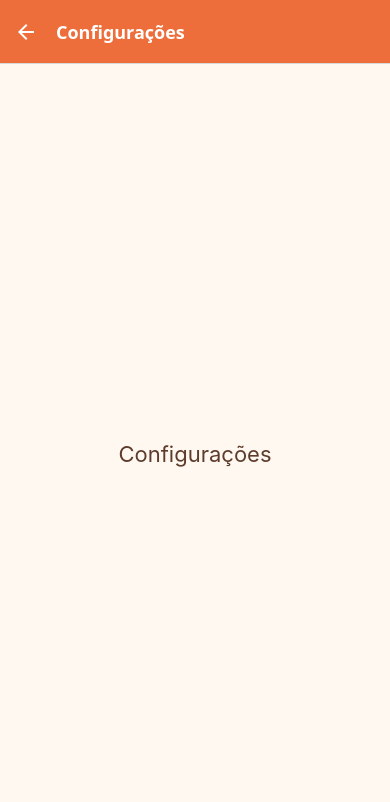
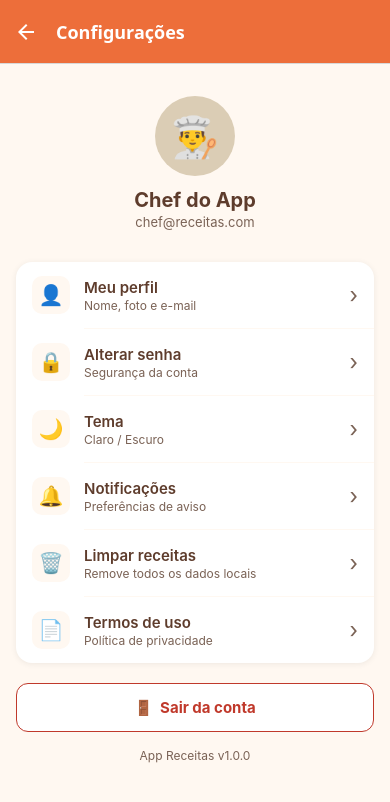
Before and after one commit to marcuspenha/AppReceitas, a React Native app: screen /Settings in a window 390 px wide. Shown: the top 802 px of the page. Built offline with nearby package versions, Linux system fonts and the light colour scheme.

Commit message:
Teste de implementação SettingsScreen

```diff
--- a/src/screens/SettingsScreen/index.jsx
+++ b/src/screens/SettingsScreen/index.jsx
@@ -1,16 +1,188 @@
-import { View, Text, StyleSheet } from 'react-native';
+import { View, Text, TouchableOpacity,
+         ScrollView, StyleSheet, Alert } from 'react-native';
 import colors from '../../constants/colors';
 
-export default function SettingsScreen() {
+const SETTINGS_ITEMS = [
+  { id: '1', icon: '👤', label: 'Meu perfil',         description: 'Nome, foto e e-mail' },
+  { id: '2', icon: '🔒', label: 'Alterar senha',       description: 'Segurança da conta' },
+  { id: '3', icon: '🌙', label: 'Tema',                description: 'Claro / Escuro' },
+  { id: '4', icon: '🔔', label: 'Notificações',        description: 'Preferências de aviso' },
+  { id: '5', icon: '🗑️', label: 'Limpar receitas',     description: 'Remove todos os dados locais' },
+  { id: '6', icon: '📄', label: 'Termos de uso',       description: 'Política de privacidade' },
+];
+
+function SettingItem({ icon, label, description, onPress }) {
   return (
-    <View style={styles.container}>
-      <Text style={styles.title}>Configurações</Text>
-    </View>
+    <TouchableOpacity style={styles.item} onPress={onPress} activeOpacity={0.75}>
+      <View style={styles.itemIcon}>
+        <Text style={styles.itemEmoji}>{icon}</Text>
+      </View>
+      <View style={styles.itemBody}>
+        <Text style={styles.itemLabel}>{label}</Text>
+        <Text style={styles.itemDescription}>{description}</Text>
+      </View>
+      <Text style={styles.itemArrow}>›</Text>
+    </TouchableOpacity>
+  );
+}
+
+export default function SettingsScreen({ navigation }) {
+  const handleLogout = () => {
+    Alert.alert(
+      'Sair da conta',
+      'Tem certeza que deseja sair?',
+      [
+        { text: 'Cancelar', style: 'cancel' },
+        { text: 'Sair', style: 'destructive',
+          onPress: () => navigation.navigate('Login') },
+      ]
+    );
+  };
+
+  return (
+    <ScrollView style={styles.container} showsVerticalScrollIndicator={false}>
+      {/* Avatar / perfil resumido */}
+      <View style={styles.profile}>
+        <View style={styles.avatar}>
+          <Text style={styles.avatarEmoji}>👨‍🍳</Text>
+        </View>
+        <Text style={styles.profileName}>Chef do App</Text>
+        <Text style={styles.profileEmail}>chef@receitas.com</Text>
+      </View>
+
+      {/* Lista de opções */}
+      <View style={styles.card}>
+        {SETTINGS_ITEMS.map((item, index) => (
+          <View key={item.id}>
+            <SettingItem
+              icon={item.icon}
+              label={item.label}
+              description={item.description}
+              onPress={() => Alert.alert(item.label, 'Em breve disponível!')}
+            />
+            {index < SETTINGS_ITEMS.length - 1 && (
+              <View style={styles.separator} />
+            )}
+          </View>
+        ))}
+      </View>
+
+      {/* Botão de logout */}
+      <TouchableOpacity
+        style={styles.logoutButton}
+        onPress={handleLogout}
+        activeOpacity={0.85}
+      >
+        <Text style={styles.logoutText}>🚪  Sair da conta</Text>
+      </TouchableOpacity>
+
+      <Text style={styles.version}>App Receitas v1.0.0</Text>
+    </ScrollView>
   );
 }
 
 const styles = StyleSheet.create({
-  container: { flex: 1, backgroundColor: colors.background,
-    alignItems: 'center', justifyContent: 'center' },
-  title: { fontSize: 22, color: colors.text },
+  container: {
+    flex: 1,
+    backgroundColor: colors.background,
+  },
+  profile: {
+    alignItems: 'center',
+    paddingVertical: 32,
+    paddingHorizontal: 24,
+  },
+  avatar: {
+    width: 80,
+    height: 80,
+    borderRadius: 40,
+    backgroundColor: colors.surface,
+    alignItems: 'center',
+    justifyContent: 'center',
+    marginBottom: 12,
+  },
+  avatarEmoji: {
+    fontSize: 40,
+  },
+  profileName: {
+    fontSize: 20,
+    fontWeight: 'bold',
+    color: colors.text,
+  },
+  profileEmail: {
+    fontSize: 13,
+    color: colors.textLight,
+    marginTop: 2,
+  },
+  card: {
+    backgroundColor: colors.white,
+    marginHorizontal: 16,
+    borderRadius: 16,
+    overflow: 'hidden',
+    elevation: 2,
+    shadowColor: '#000',
+    shadowOffset: { width: 0, height: 1 },
+    shadowOpacity: 0.07,
+    shadowRadius: 6,
+  },
+  item: {
+    flexDirection: 'row',
+    alignItems: 'center',
+    paddingHorizontal: 16,
+    paddingVertical: 14,
+  },
+  itemIcon: {
+    width: 38,
+    height: 38,
+    borderRadius: 10,
+    backgroundColor: colors.background,
+    alignItems: 'center',
+    justifyContent: 'center',
+    marginRight: 14,
+  },
+  itemEmoji: {
+    fontSize: 20,
+  },
+  itemBody: {
+    flex: 1,
+  },
+  itemLabel: {
+    fontSize: 15,
+    fontWeight: '600',
+    color: colors.text,
+  },
+  itemDescription: {
+    fontSize: 12,
+    color: colors.textLight,
+    marginTop: 1,
+  },
+  itemArrow: {
+    fontSize: 22,
+    color: colors.textLight,
+  },
+  separator: {
+    height: 1,
+    backgroundColor: colors.background,
+    marginLeft: 68,
+  },
+  logoutButton: {
+    margin: 16,
+    marginTop: 20,
+    backgroundColor: colors.white,
+    borderWidth: 1.5,
+    borderColor: '#C0392B',
+    borderRadius: 12,
+    paddingVertical: 14,
+    alignItems: 'center',
+  },
+  logoutText: {
+    color: '#C0392B',
+    fontSize: 15,
+    fontWeight: '700',
+  },
+  version: {
+    textAlign: 'center',
+    fontSize: 12,
+    color: colors.textLight,
+    marginBottom: 32,
+  },
 });
```
